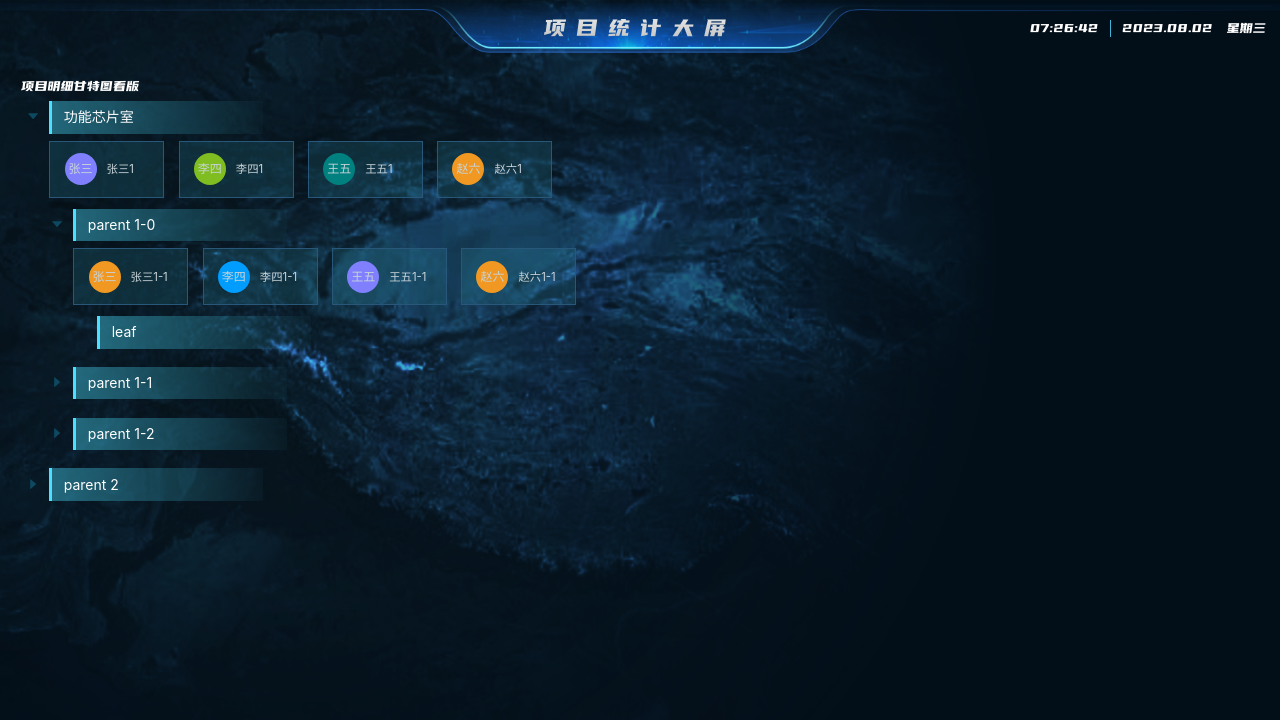
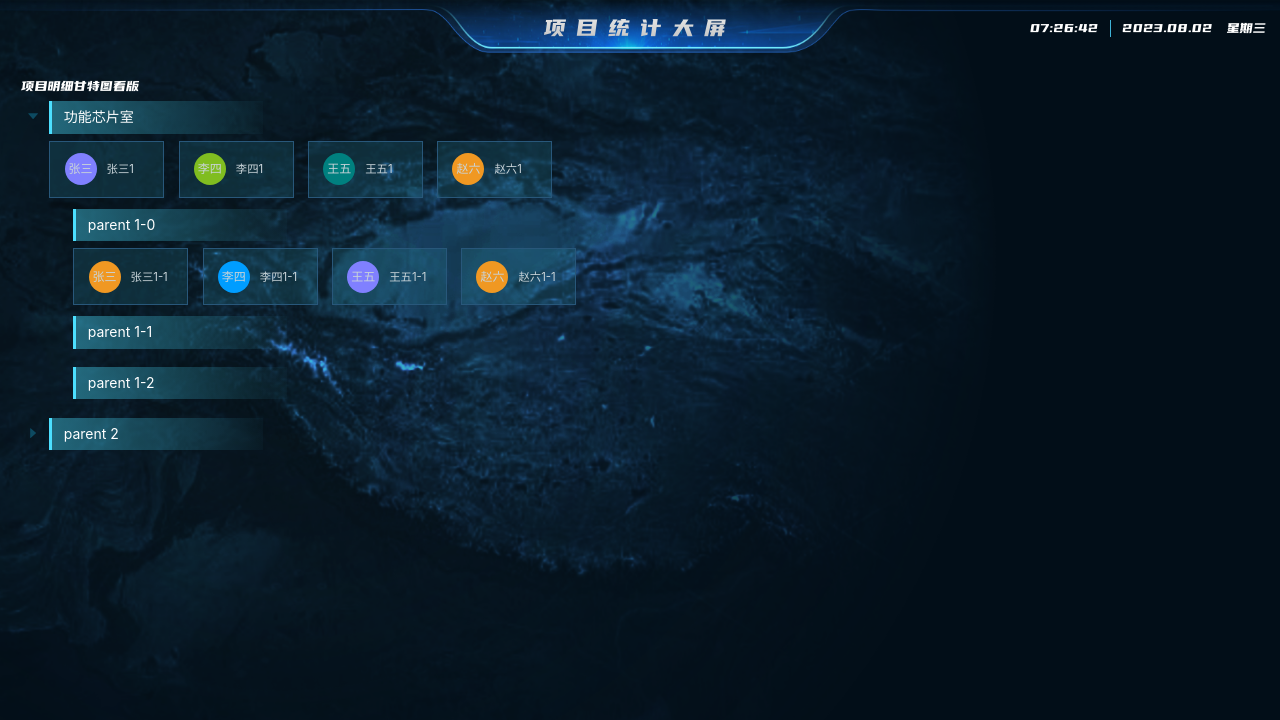
Before and after one commit to topli/largeScreen, a Vue app: page /#/deptDetail in a window 1280 px wide. Shown: the top 720 px of the page. Built offline with nearby package versions, Linux system fonts and the light colour scheme.

Commit message:
选择人员

```diff
--- a/src/components/commons/Total.vue
+++ b/src/components/commons/Total.vue
@@ -1,7 +1,7 @@
 <template>
   <div class="total-container">
     <div class="style-box"></div>
-    <div class="total-item" v-for="item in props.modelValue" :key="item.type">
+    <div class="total-item" :class="{'is-link': !!item.click}" v-for="item in props.modelValue" :key="item.type" @click="item.click">
       <div class="total-item-header">
         {{ item.label }}
       </div>
@@ -40,6 +40,9 @@ const props = defineProps(['modelValue'])
         margin-left: 0.1rem;
         color: rgba(241, 243, 246, 1);
       }
+    }
+    &.is-link {
+      cursor: pointer;
     }
   }
   .style-box {
--- a/src/components/personTree/index.vue
+++ b/src/components/personTree/index.vue
@@ -40,25 +40,14 @@ const treeData = ref<TreeProps['treeData']>([
           { name: '王五1-1'},
           { name: '赵六1-1'}
         ],
-        children: [
-          { title: 'leaf', key: '0-0-0-0' }
-        ],
       },
       {
         title: 'parent 1-1',
         key: '0-0-1',
-        children: [{ title: 'leaf', key: '0-0-1-0' }],
       },
       {
         title: 'parent 1-2',
-        key: '0-0-2',
-        children: [
-          { title: 'leaf 1', key: '0-0-2-0' },
-          {
-            title: 'leaf 2',
-            key: '0-0-2-1',
-          },
-        ],
+        key: '0-0-2'
       },
     ],
   },
@@ -74,11 +63,7 @@ const treeData = ref<TreeProps['treeData']>([
     children: [
       {
         title: 'parent 2-0',
-        key: '0-1-0',
-        children: [
-          { title: 'leaf', key: '0-1-0-0' },
-          { title: 'leaf', key: '0-1-0-1' },
-        ],
+        key: '0-1-0'
       },
     ],
   },
--- a/src/constants/project.ts
+++ b/src/constants/project.ts
@@ -8,5 +8,6 @@ export interface TotalItem {
   label?: string,
   value?: string,
   unit?: string,
-  color?: string
+  color?: string,
+  click?: Function
 }
--- a/src/views/deptBoard/index.vue
+++ b/src/views/deptBoard/index.vue
@@ -6,7 +6,7 @@
         <div class="title">项目明细甘特图看版</div>
         <Total v-model="totalData.totalItems"></Total>
       </div>
-      <div class="project-status">
+      <div class="project-status" v-show="!selectTarget">
         <div class="project-status-title">
           <span>当前项目</span>
           <span>总数状态分布</span>
@@ -20,25 +20,27 @@
         </div>
         <Echarts style="height: 10rem;width: 22rem;" :options="ecOptions.projectStatusPie4"></Echarts>
       </div>
-      <ScreenCard title="科室项目分布">
+      <ScreenCard title="科室项目分布" v-show="!selectTarget">
         <Echarts style="height: 10rem" :options="ecOptions.deptProjectOptions"></Echarts>
       </ScreenCard>
-      <div class="dept-gantt-table">
+      <div class="dept-gantt-table" v-show="!selectTarget">
         <Gantt :list="gantt.list" :columns="gantt.columns"></Gantt>
       </div>
+      <PersonTree v-show="selectTarget"></PersonTree>
     </div>
   </LargeScreenMain>
 </template>
 
 <script setup lang='ts'>
-import { onMounted, reactive } from "vue";
+import { onMounted, reactive, ref } from "vue";
 import LargeScreenMain from "@/components/largeScreenMain/index.vue";
 import Header from "@/components/commons/Header.vue";
 import Total from "@/components/commons/Total.vue";
 import Echarts from "@/components/echarts/index.vue";
 import ScreenCard from "@/components/commons/ScreenCard.vue"
+import PersonTree from "@/components/personTree/index.vue";
+import Gantt from '@/components/gantt/index.vue';
 
-import Gantt from '@/components/gantt/index.vue';
 import { areaStatisticsOptions, pie1Config, pie2Config, pie3Config, pie4Config, PieItem, projectStatusPie } from "@/constants/ecOptions";
 import { setPieData } from "@/libs/utils/ehcarts";
 import { TotalItem } from "@/constants/project";
@@ -55,7 +57,7 @@ const totalData = reactive<{
   totalItems: Array<TotalItem>
 }>({
   totalItems: [
-    { label: '当前区域', value: '未知'},
+    { label: '当前区域', value: '未知', click: () => { selectTarget.value = !selectTarget.value }},
     { label: '当前组别', value: ''},
     { label: '当前设计师', value: ''},
     { label: '当前项目总数', value: '0'},
@@ -392,6 +394,9 @@ const getList = () => {
     gantt.list = res.data.value
   })
 }
+
+
+const selectTarget = ref(false)
 </script>
 <style scoped lang='scss'>
 .dept-gantt {
```
